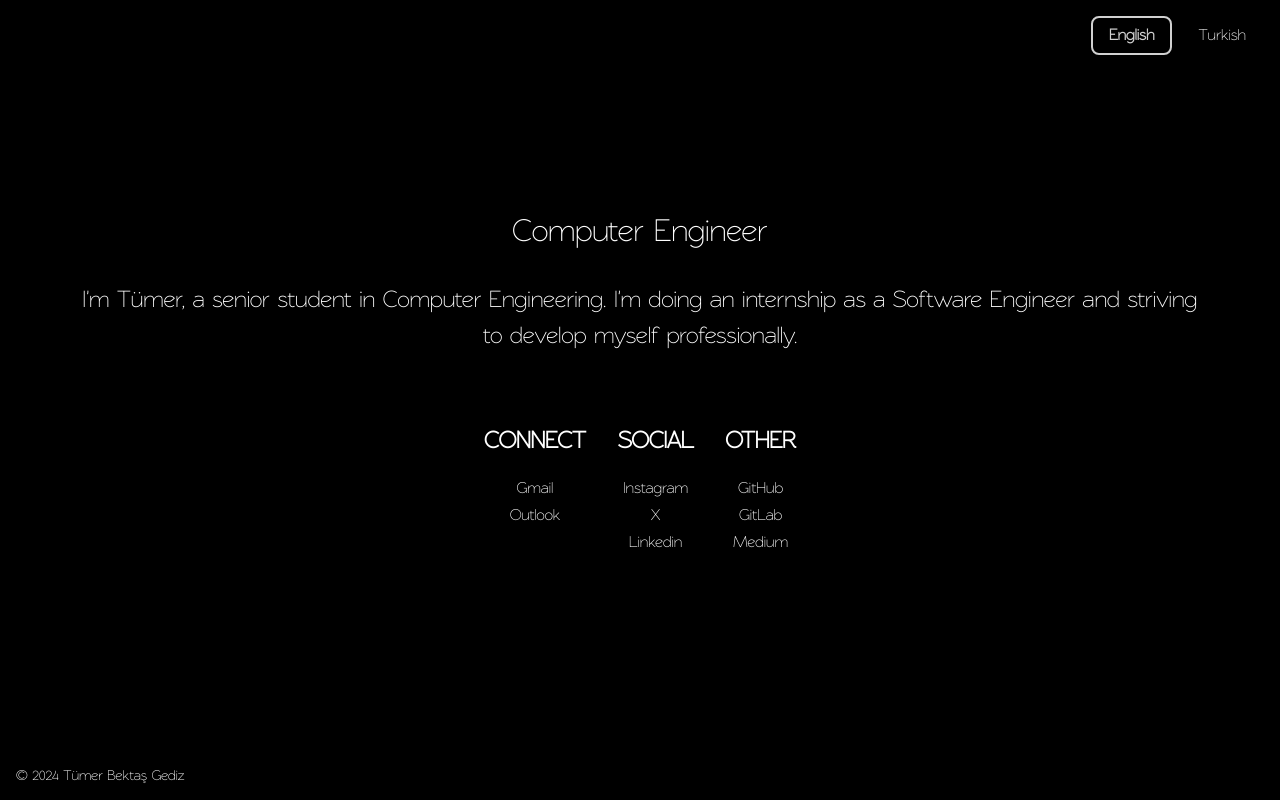
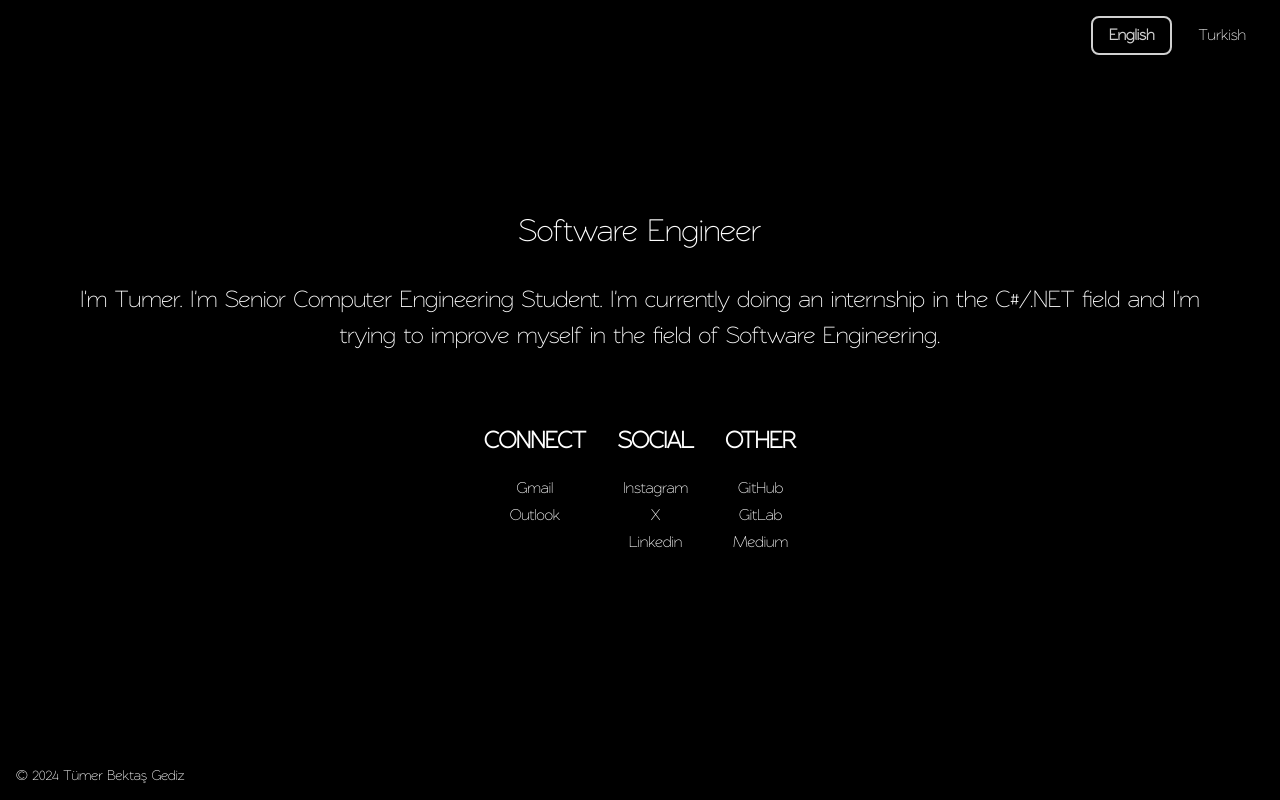
Before and after one commit to tumerbektas/tumerbektasgediz, a Vue app: page / in a window 1280 px wide. Both pictures are taken after a click on the button "More". Built offline with nearby package versions, Linux system fonts and the light colour scheme.

Commit message:
Update App.vue

```diff
--- a/src/App.vue
+++ b/src/App.vue
@@ -27,12 +27,12 @@ const switchLanguage = (language) => {
       <button v-show="!showContent" @click="handleClick" class="fade-in button">{{ isEnglish ? 'More' : 'Daha Fazla' }}</button>
       <div v-show="showContent" class="fade-in slide-in-right">
         <p class="subtitle fade-in">
-          {{ isEnglish ? 'Computer Engineer' : 'Bilgisayar Mühendisi' }}
+          {{ isEnglish ? 'Software Engineer' : 'Yazılım Mühendisi' }}
         </p>
         <p class="description fade-in">
           {{ isEnglish
-            ? "I'm Tümer, a senior student in Computer Engineering. I'm doing an internship as a Software Engineer and striving to develop myself professionally."
-            : "Ben Tümer, Bilgisayar Mühendisliği son sınıf öğrencisiyim. Yazılım Mühendisliği alanında staj yapıyorum ve kendimi profesyonel olarak geliştirmeye çalışıyorum." }}
+            ? "I'm Tumer. I'm Senior Computer Engineering Student. I'm currently doing an internship in the C#/.NET field and I'm trying to improve myself in the field of Software Engineering."
+            : "Ben Tümer. Bilgisayar Mühendisliği son sınıf öğrencisiyim. Şu anda C#/.NET alanında staj görmekteyim ve kendimi Yazılım Mühendisliği alanında geliştirmek için çabalıyorum." }}
         </p>
         <div class="social-links">
           <div class="links fade-in">
```
